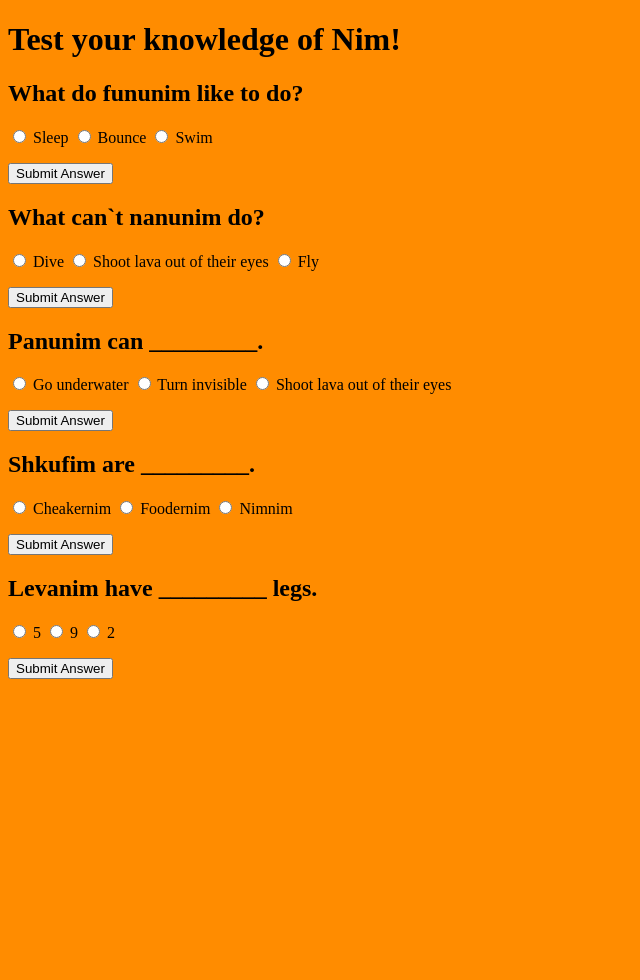
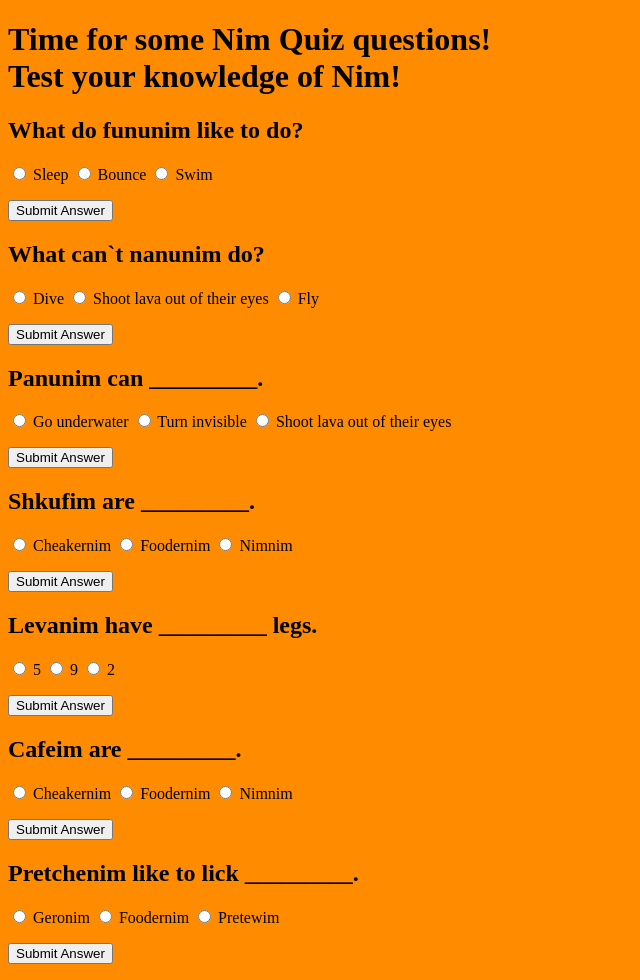
Before and after one commit to gamliel-family/gamliel-family, a plain HTML site: page nim-project/quiz.html in a window 1280 px wide. Shown: the whole page, without its empty margins (0-640 px from the left). Before the commit the page ends 800 px from the top, so only its background shows below. Drawn offline with Linux system fonts and the light colour scheme.

Commit message:
Eleanor added 2 questions to her quiz.

```diff
--- a/nim-project/quiz.html
+++ b/nim-project/quiz.html
@@ -16,7 +16,11 @@
     }
 </script>
 
-<h1>Test your knowledge of Nim!</h1>
+<h1>
+    Time for some Nim Quiz questions!
+    <br>
+    Test your knowledge of Nim!
+</h1>
 <h2>What do fununim like to do?</h2>
 <label>
     <input type="radio" id="answer8" name="question1">
@@ -139,5 +143,57 @@ Go underwater
 </label>
 <p>
     <input type="button" value="Submit Answer" onclick="checkQuestion5()">
+
+    <script>
+        function checkQuestion6() {
+            if (document.getElementById('answer690').checked) {
+                alert('Nice!');
+            } else {
+                alert('Clue: Cafeim give you cafe, and cafe is a type of food.');
+            }
+        }
+    </script>
+
+<h2>Cafeim are _________.</h2>
+<label>
+    <input type="radio" id="answer1250" name="question6">
+    Cheakernim
+</label>
+<label>
+    <input type="radio" id="answer690" name="question6">
+    Foodernim
+</label>
+<label>
+    <input type="radio" id="answer780" name="question6">
+    Nimnim
+</label>
+<p>
+    <input type="button" value="Submit Answer" onclick="checkQuestion6()">
+
+    <script>
+        function checkQuestion7() {
+            if (document.getElementById('answer250').checked) {
+                alert('Excellent!');
+            } else {
+                alert('Clue: Pretchenim and Geronim are linked.');
+            }
+        }
+    </script>
+
+<h2>Pretchenim like to lick _________.</h2>
+<label>
+    <input type="radio" id="answer250" name="question7">
+    Geronim
+</label>
+<label>
+    <input type="radio" id="answer690" name="question7">
+    Foodernim
+</label>
+<label>
+    <input type="radio" id="answer780" name="question7">
+    Pretewim
+</label>
+<p>
+    <input type="button" value="Submit Answer" onclick="checkQuestion7()">
 </body>
 </html>
```
Also changed, not shown: nim-project/nimray.html (+2 -2 lines).
